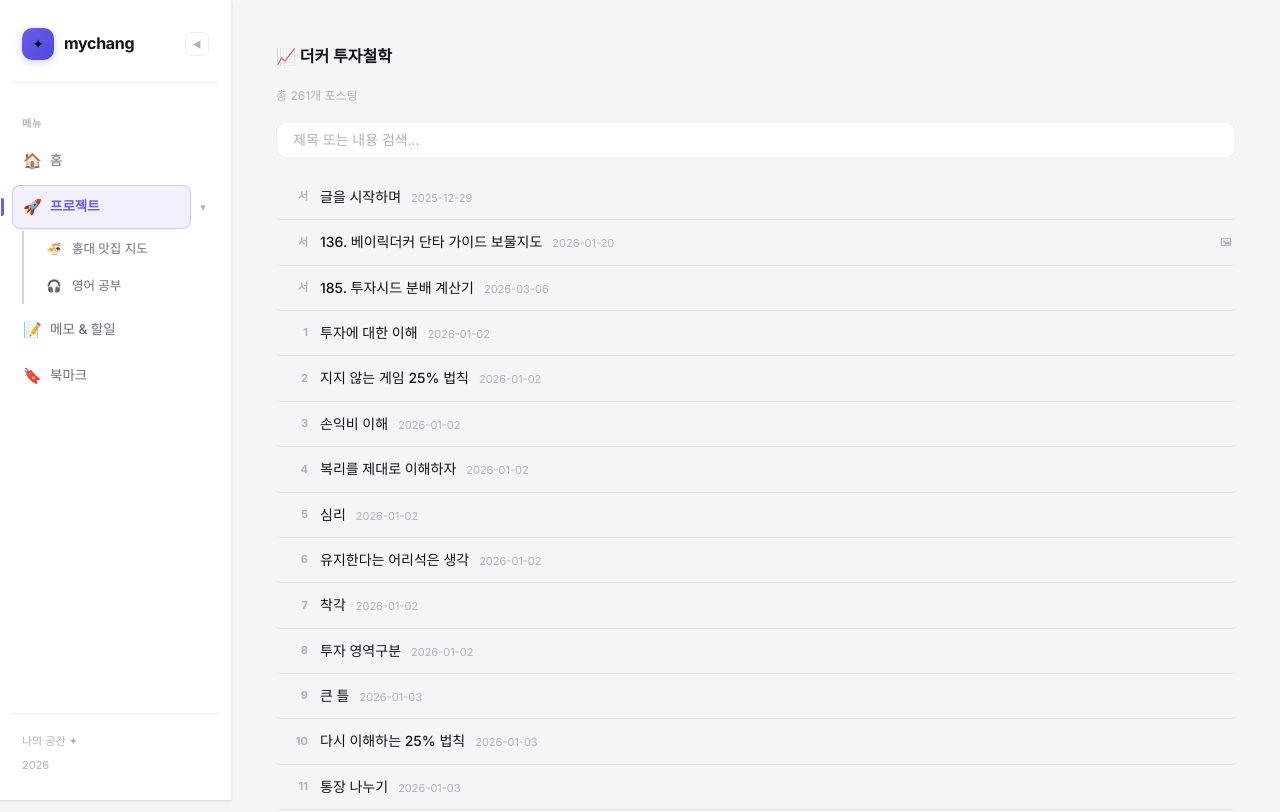
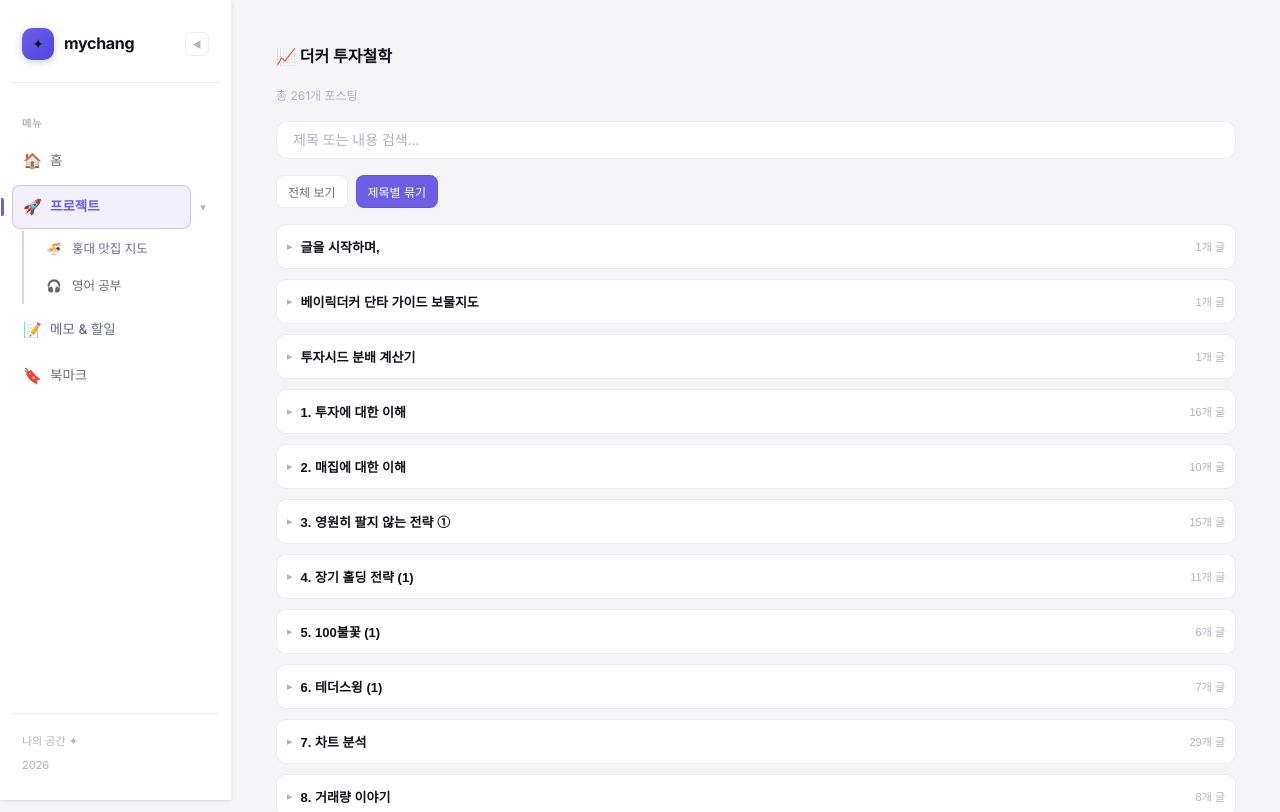
Before and after one commit to doobuhanmo/mychang, a Next.js app: page /projects/theoker in a window 1280 px wide. Shown: the top 812 px of the page. Built offline with nearby package versions, Linux system fonts and the light colour scheme.

Commit message:
feat: 더커 글 제목과 챕터 묶음 개선

```diff
--- a/app/(main)/projects/theoker/page.tsx
+++ b/app/(main)/projects/theoker/page.tsx
@@ -10,11 +10,41 @@ interface Post {
   date: string;
   images: string[];
   excerpt: string;
+  chapter?: number;
+}
+
+type ViewMode = 'all' | 'grouped';
+
+function getGroup(post: Post) {
+  const { title } = post;
+  const titleWithoutPostNumber = title.replace(/^\d+\.\s*/, '');
+  if (titleWithoutPostNumber.startsWith('차트 분석') || /^\(지지와 저항 \d+\)/.test(titleWithoutPostNumber)) {
+    return { key: 'chart-analysis', title: '7. 차트 분석' };
+  }
+
+  const chapterMatch = title.match(/\s+(\d{1,2})-\d+\s*$/);
+  const normalizedTitle = titleWithoutPostNumber
+    .replace(/\s*\(\d+\)\s*$/, '')
+    .replace(/\s*[①-⑳]\s*$/, '')
+    .replace(/\s+\d{1,2}-\d+\s*$/, '')
+    .trim();
+
+  if (post.chapter) {
+    return { key: `chapter-${post.chapter}`, title: `${post.chapter}. ${normalizedTitle}` };
+  }
+
+  if (chapterMatch) {
+    return { key: `chapter-${chapterMatch[1]}`, title: `${chapterMatch[1]}. ${normalizedTitle}` };
+  }
+
+  return { key: normalizedTitle, title: normalizedTitle };
 }
 
 export default function TheokerListPage() {
   const [posts, setPosts] = useState<Post[]>([]);
   const [query, setQuery] = useState('');
+  const [viewMode, setViewMode] = useState<ViewMode>('grouped');
+  const [expandedGroups, setExpandedGroups] = useState<Set<string>>(new Set());
 
   useEffect(() => {
     fetch('/theoker/index.json')
@@ -30,6 +60,40 @@ export default function TheokerListPage() {
           p.excerpt.toLowerCase().includes(q)
       )
     : posts;
+
+  const groups = filtered.reduce<{ key: string; title: string; posts: Post[] }[]>((result, post) => {
+    const groupInfo = getGroup(post);
+    const group = result.find((item) => item.key === groupInfo.key);
+    if (group) group.posts.push(post);
+    else result.push({ ...groupInfo, posts: [post] });
+    return result;
+  }, []);
+
+  const renderPost = (post: Post) => (
+    <Link
+      key={post.id}
+      href={`/projects/theoker/${post.id}`}
+      style={{ textDecoration: 'none' }}
+    >
+      <div className="theoker-row">
+        <span className="theoker-num">{post.num || '서'}</span>
+        <div className="theoker-row-info">
+          <span className="theoker-row-title">{post.title}</span>
+          <span className="theoker-row-date">{post.date}</span>
+        </div>
+        {post.images.length > 0 && <span style={{ fontSize: 11, color: 'var(--text-3)' }}>🖼</span>}
+      </div>
+    </Link>
+  );
+
+  const toggleGroup = (title: string) => {
+    setExpandedGroups((current) => {
+      const next = new Set(current);
+      if (next.has(title)) next.delete(title);
+      else next.add(title);
+      return next;
+    });
+  };
 
   return (
     <div>
@@ -48,6 +112,33 @@ export default function TheokerListPage() {
         style={{ marginBottom: 16 }}
       />
 
+      <div style={{ display: 'flex', gap: 8, marginBottom: 16 }}>
+        <button
+          type="button"
+          onClick={() => setViewMode('all')}
+          aria-pressed={viewMode === 'all'}
+          style={{
+            border: '1px solid var(--glass-border)', borderRadius: 8, padding: '7px 11px', cursor: 'pointer',
+            background: viewMode === 'all' ? 'var(--accent)' : 'var(--bg-surface)',
+            color: viewMode === 'all' ? '#fff' : 'var(--text-2)', fontSize: 12,
+          }}
+        >
+          전체 보기
+        </button>
+        <button
+          type="button"
+          onClick={() => setViewMode('grouped')}
+          aria-pressed={viewMode === 'grouped'}
+          style={{
+            border: '1px solid var(--glass-border)', borderRadius: 8, padding: '7px 11px', cursor: 'pointer',
+            background: viewMode === 'grouped' ? 'var(--accent)' : 'var(--bg-surface)',
+            color: viewMode === 'grouped' ? '#fff' : 'var(--text-2)', fontSize: 12,
+          }}
+        >
+          제목별 묶기
+        </button>
+      </div>
+
       {query && (
         <p style={{ fontSize: 12, color: 'var(--text-3)', marginBottom: 12 }}>
           {filtered.length}개 결과
@@ -55,22 +146,32 @@ export default function TheokerListPage() {
       )}
 
       <div style={{ display: 'flex', flexDirection: 'column' }}>
-        {filtered.map((post) => (
-          <Link
-            key={post.id}
-            href={`/projects/theoker/${post.id}`}
-            style={{ textDecoration: 'none' }}
-          >
-            <div className="theoker-row">
-              <span className="theoker-num">{post.num || '서'}</span>
-              <div className="theoker-row-info">
-                <span className="theoker-row-title">{post.title}</span>
-                <span className="theoker-row-date">{post.date}</span>
-              </div>
-              {post.images.length > 0 && <span style={{ fontSize: 11, color: 'var(--text-3)' }}>🖼</span>}
-            </div>
-          </Link>
-        ))}
+        {viewMode === 'all' ? filtered.map(renderPost) : groups.map((group) => {
+          const isExpanded = expandedGroups.has(group.key);
+          return (
+            <section key={group.key} style={{ marginBottom: 10 }}>
+              <button
+                type="button"
+                onClick={() => toggleGroup(group.key)}
+                aria-expanded={isExpanded}
+                style={{
+                  width: '100%', display: 'flex', alignItems: 'center', gap: 8, padding: '12px 10px',
+                  border: '1px solid var(--glass-border)', borderRadius: isExpanded ? '10px 10px 0 0' : 10,
+                  cursor: 'pointer', background: 'var(--bg-surface)', color: 'var(--text-1)', textAlign: 'left',
+                }}
+              >
+                <span style={{ color: 'var(--text-3)', fontSize: 11 }}>{isExpanded ? '▾' : '▸'}</span>
+                <strong style={{ flex: 1, fontSize: 13 }}>{group.title}</strong>
+                <span style={{ fontSize: 11, color: 'var(--text-3)' }}>{group.posts.length}개 글</span>
+              </button>
+              {isExpanded && (
+                <div style={{ border: '1px solid var(--glass-border)', borderTop: 'none', borderRadius: '0 0 10px 10px', overflow: 'hidden' }}>
+                  {group.posts.map(renderPost)}
+                </div>
+              )}
+            </section>
+          );
+        })}
       </div>
     </div>
   );
```
Also changed, not shown: public/theoker/index.json.
